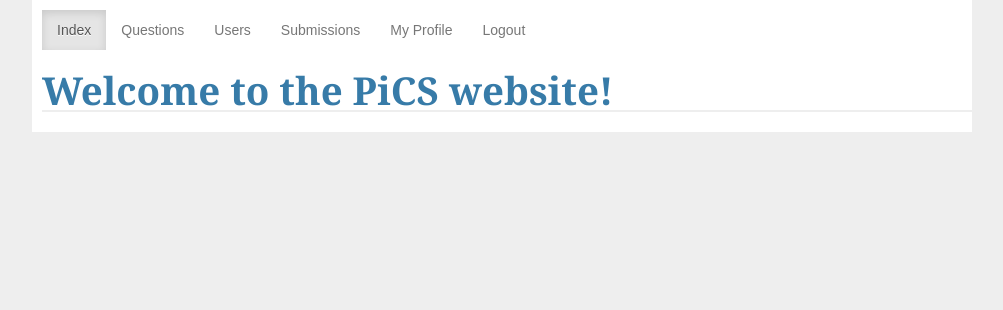
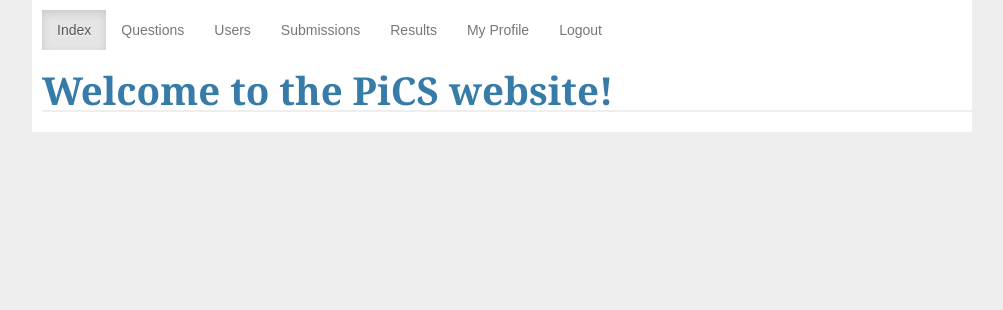
Before and after one commit to cc-cs/ccpics, a Flask app: page / in a window 1280 px wide. Shown: the top 310 px of the page, without its empty margins (138-1141 px from the left). Run offline with Flask 2, Linux system fonts and the light colour scheme; the visitor is signed in with stand-in values (Sample User, id 1); some libraries are stand-ins or nearby versions.

Commit message:
Add results on the nav-bar for logged users.

```diff
--- a/app/templates/layout.html
+++ b/app/templates/layout.html
@@ -12,6 +12,7 @@
 {% else %}
 {% set user_or_guest_nav = [
 ('/submissions', 'submissions', 'Submissions'),
+('/results', 'results', 'Results'),
 ('/users/' ~ session.user_id, 'profile', 'My Profile'),
 ('/logout', 'logout', 'Logout')
 ] -%}
--- a/app/templates/results.html
+++ b/app/templates/results.html
@@ -1,5 +1,6 @@
 {% extends 'layout.html' %}
 {% set title = '{} : results'.format(session['username']) %}
+{% set active_page = "results" %}
 
 {% block body %}
 <h1>{{ session['username'] }}'s Results</h1>
```
